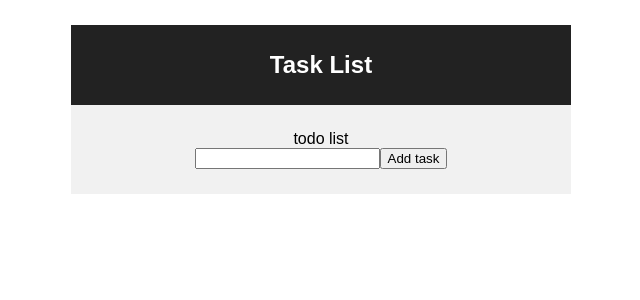
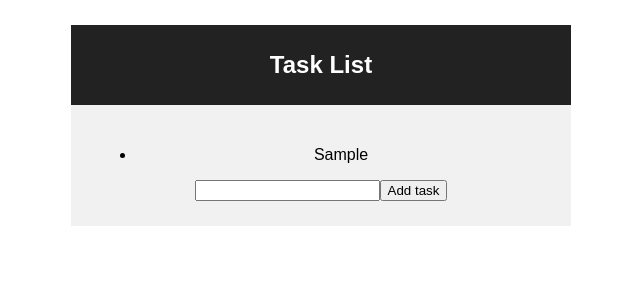
Before and after one commit to makiintoch/react-todo-list, a React (Create React App) app: page / in a window 1280 px wide. Both pictures are taken after typing "Sample" into the empty fields and a click on the input "Add task". Shown: the top 300 px of the page, without its empty margins (319-959 px from the left). Built offline with nearby package versions, Linux system fonts and the light colour scheme.

Commit message:
edit components

```diff
--- a/src/components/Todo/AddTask.js
+++ b/src/components/Todo/AddTask.js
@@ -1,43 +1,15 @@
 import React, { Component } from 'react';
 import './AddTask.css';
 
-class AddTask extends Component {
-    constructor(props) {
-        super(props)
-    }
-
-    handleSubmit(event) {
-        event.preventDefault();
-        const inputValue = event.target.querySelector('input[name="task"]');
-        const task = inputValue.value;
-        const todos = this.props.todos;
-        const id = todos.length + 1;
-
-        todos.push({
-            id: id,
-            name: task,
-            complete: false
-        });
-
-        console.log(todos);
-
-        inputValue.value = '';
-
-        // this.setState({
-        //     todos: todos
-        // });
-    }
-
-    render() {
+const AddTask = props => {
     return (
         <div className="add-task">
-                <form onSubmit={this.handleSubmit.bind(this)}>
+            <form onSubmit={event => {props.handleSubmit(event)}}>
                 <input name="task" type="text"/>
                 <input type="submit" value="Add task" />
             </form>
         </div>
     );
 }
-}
 
 export default AddTask;
--- a/src/components/Todo/Todo.js
+++ b/src/components/Todo/Todo.js
@@ -5,19 +5,40 @@ import AddTask from './AddTask';
 
 class Todo extends Component {
     constructor(props) {
-        super(props)
+        super(props);
 
         this.state = {
             todos: []
-        }
+        };
+
+        this.handleSubmit = this.handleSubmit.bind(this);
+    }
+
+    handleSubmit(event) {
+        event.preventDefault();
+        const inputValue = event.target.querySelector('input[name="task"]');
+        const task = inputValue.value;
+        const todos = this.state.todos;
+        const id = todos.length + 1;
+
+        todos.push({
+            id: id,
+            name: task,
+            complete: false
+        });
+
+        inputValue.value = '';
+
+        this.setState({
+            todos: todos
+        });
     }
 
     render() {
-        console.log(this.state.todos);
         return (
             <div className="todo">
-                <TodoList/>
-                <AddTask {...this.state}/>
+                <TodoList {...this.state}/>
+                <AddTask handleSubmit={this.handleSubmit} {...this.state}/>
             </div>
         );
     }
--- a/src/components/Todo/TodoList.js
+++ b/src/components/Todo/TodoList.js
@@ -1,18 +1,20 @@
 import React, { Component } from 'react';
 import './TodoList.css';
 
-class TodoList extends Component {
-    constructor(props) {
-        super(props)
-    }
-
-    render() {
-        return (
-            <div className="todo-list">
-                todo list
-            </div>
-        );
-    }
+const TodoList = props => {
+    return (
+        <div className="todo-list">
+            <ul>
+                {
+                    props.todos.map((task, idx) =>
+                        {
+                            return <li key={task.id} className={task.complete ? 'task-complete' : ''}>{task.name}</li>
+                        }
+                    )
+                }
+            </ul>
+        </div>
+    );
 }
 
 export default TodoList;
```
Lines whose indentation alone changed are shown as unchanged.
